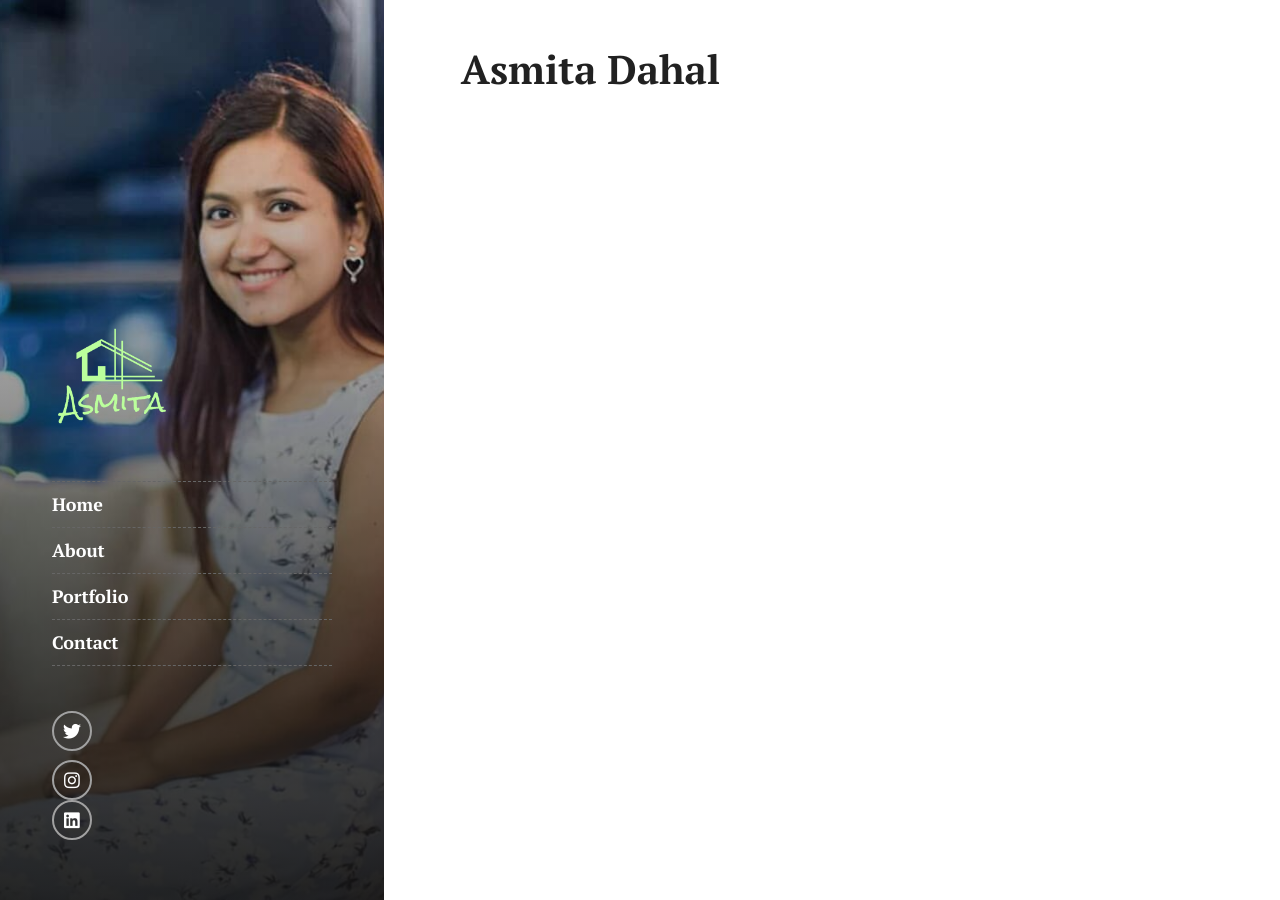
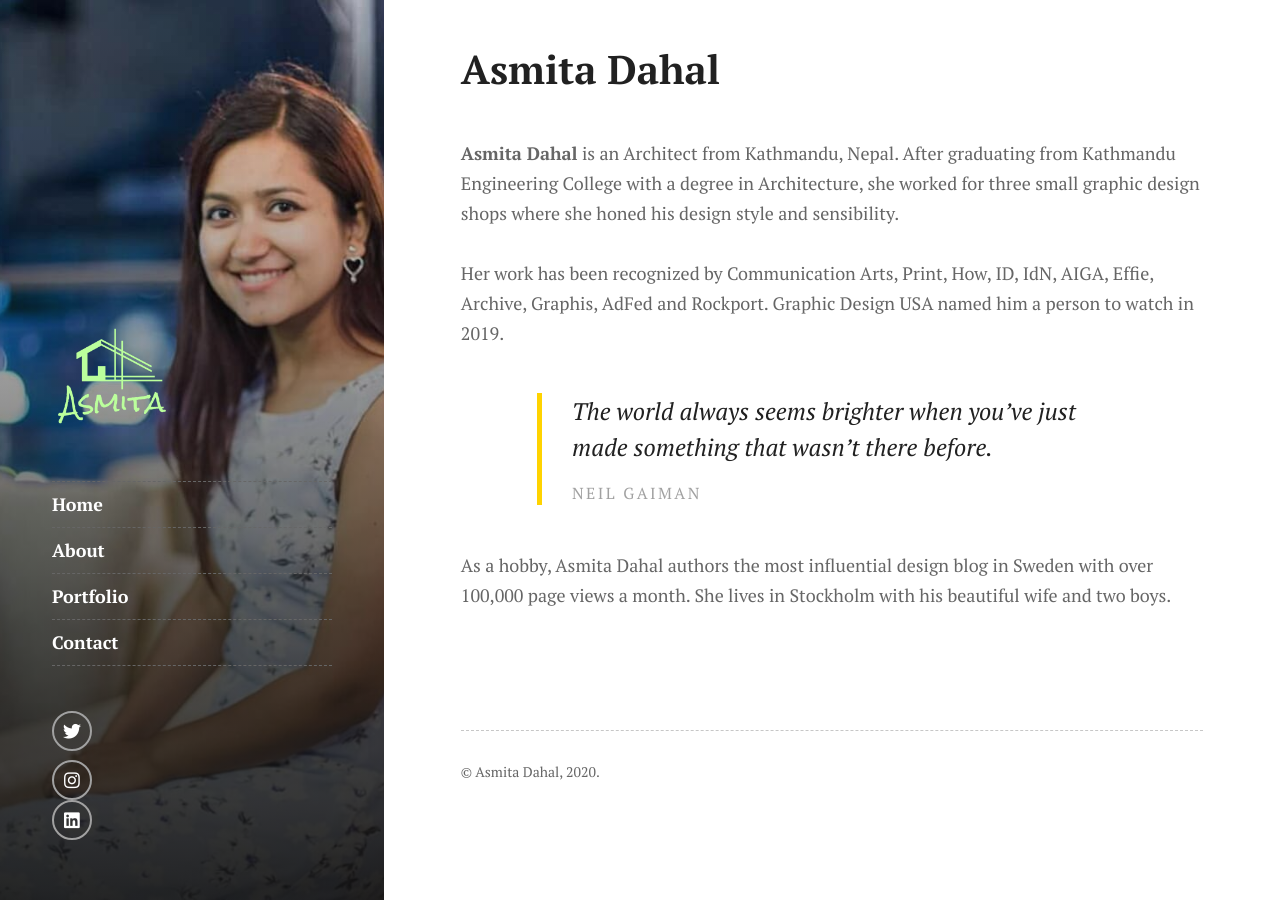
Before and after one commit to asmita-dahal/asmita-dahal.github.io, a Jekyll site: the page built from index.md, in a window 1280 px wide. Built offline with Jekyll 4.4.1, drawn with Linux system fonts in a browser that asks for light colours.

Commit message:
Completed index page.

```diff
--- a/_data/all.yml
+++ b/_data/all.yml
@@ -1,4 +1,4 @@
 logo_img: "assets/images/logo.png"
 background_img: "assets/images/header-bg.jpg"
 tagline: A personal site of Asmita Dahal
-footer: "&copy; All rights reserved."
+footer: "&copy; Asmita Dahal, 2020."
--- a/_data/social_sites.yml
+++ b/_data/social_sites.yml
@@ -8,7 +8,7 @@
   style: icon
   icon_class: fa-instagram
   new_window: true
-- label: linkedin
+- label: Linkedin
   url: https://www.linkedin.com/in/asmita-dahal-7a664a177/
   style: icon
   icon_class: fa-linkedin
--- a/_includes/navigation.html
+++ b/_includes/navigation.html
@@ -13,16 +13,10 @@
 
       <div class="social-links">
         {% for item in site.data.social_sites %}
-        {% if item %}
         <a class="button-circle" href="{{ item.url | relative_url }}"{% if item.new_window %} target="_blank" rel="noopener"{% endif %}>
-          {% if item.style == 'icon' and item.icon_class %}
           <span class="fab {{ item.icon_class }}" aria-hidden="true"></span><span class="screen-reader-text">{{ item.label }}</span>
-          {% else %}
-          {{ item.label }}
-          {% endif %}
         </a>
     	</div>
-        {% endif %}
         {% endfor %}
       </div> <!-- .social-links -->
     </div><!-- .site-nav-inside -->
--- a/_layouts/default.html
+++ b/_layouts/default.html
@@ -24,14 +24,16 @@
 
 		<div id="content" class="site-content">
 			<main id="main" class="site-main inner">
-			  <div class="post-feed">
+				{{content}}
+			</main>
 
-				{{content}}
-
-			  </div>
-			</main>
+			<footer id="colophon" class="site-footer inner">
+				<div class="site-footer-inside">
+				  <span class="copyright">{{ site.data.all.footer | safe }}</span>
+				</div><!-- .site-footer-inside -->
+				<a id="to-top" class="to-top" href="#page">To top <span class="icon-arrow-up" aria-hidden="true"></span></a>
+			  </footer><!-- .site-footer -->
 		</div>
-
 	</div>
 
     <!-- Scripts -->
--- /dev/null
+++ b/_layouts/index.html
@@ -0,0 +1,16 @@
+---
+layout: default
+---
+<article class="post page post-full">
+<header class="post-header">
+    <h1 class="post-title">{{ page.title }}</h1>
+</header><!-- .post-header -->
+{% if page.subtitle %}
+<div class="post-subtitle">
+    {{ page.subtitle | safe }}
+</div><!-- .post-subtitle -->
+{% endif %}
+<div class="post-content">
+    {{ content }}
+</div><!-- .post-content -->
+</article><!-- .post -->
--- a/index.html
+++ /dev/null
@@ -1,6 +0,0 @@
----
-layout: default
-title: Asmita Dahal
----
-
-<h1>Asmita Dahal</h1>
--- /dev/null
+++ b/index.md
@@ -0,0 +1,12 @@
+---
+layout: index
+title: Asmita Dahal
+---
+
+**Asmita Dahal** is an Architect from Kathmandu, Nepal. After graduating from Kathmandu Engineering College with a degree in Architecture, she worked for three small graphic design shops where she honed his design style and sensibility.
+
+Her work has been recognized by Communication Arts, Print, How, ID, IdN, AIGA, Effie, Archive, Graphis, AdFed and Rockport. Graphic Design USA named him a person to watch in 2019.
+
+>The world always seems brighter when you’ve just made something that wasn’t there before. <cite>Neil Gaiman</cite>
+
+As a hobby, Asmita Dahal authors the most influential design blog in Sweden with over 100,000 page views a month. She lives in Stockholm with his beautiful wife and two boys.
```
Also changed, not shown: assets/images/about.jpg, 9 other files.
